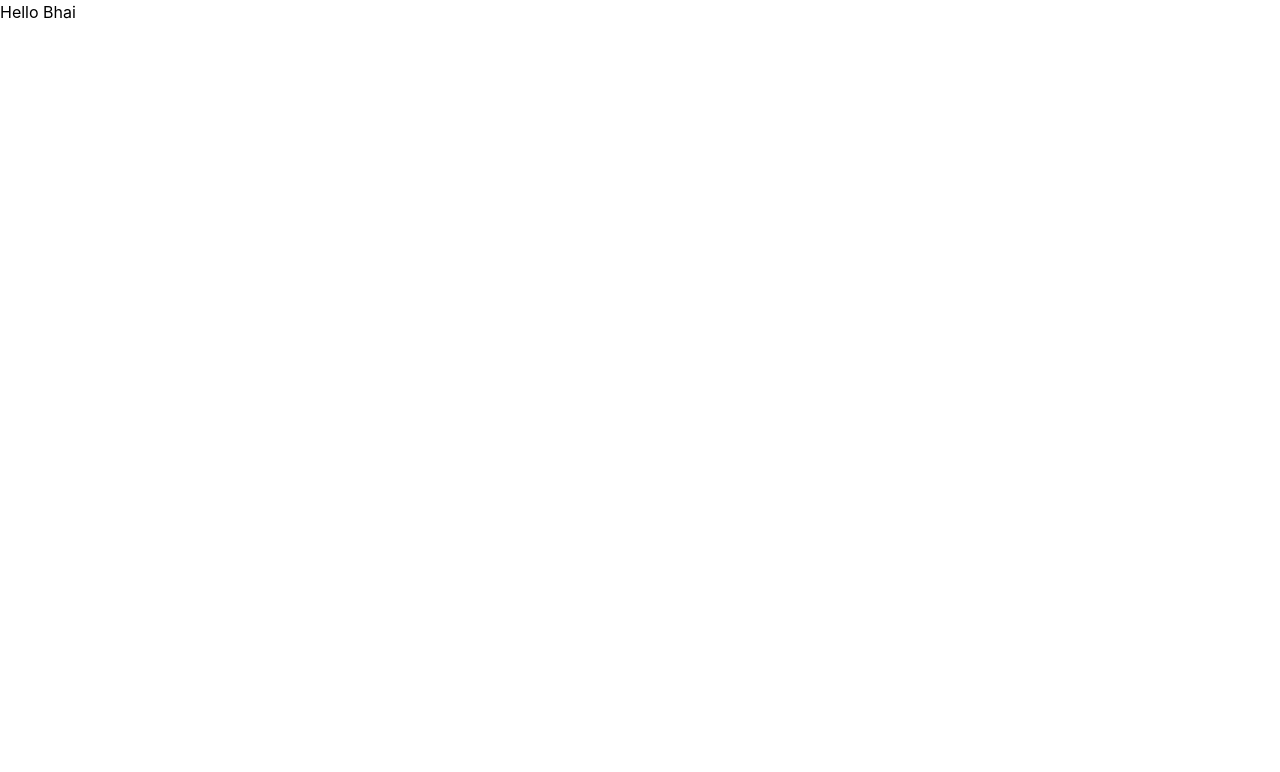
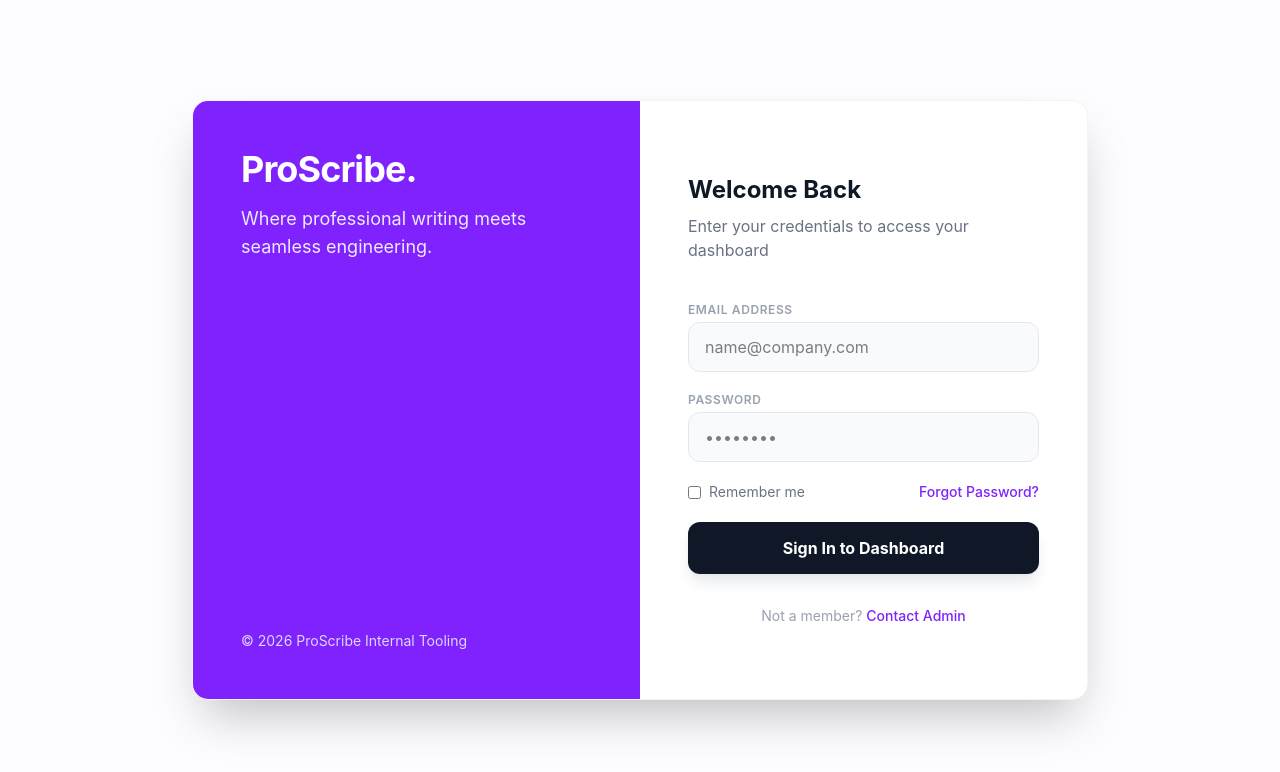
Before and after one commit to SouravDaroch/proscribe, a React (Vite) app in the folder frontend/: page /login in a window 1280 px wide. Shown: the top 772 px of the page. Built offline with nearby package versions, Linux system fonts and the light colour scheme.

Commit message:
style: transform login page into modern split-screen SaaS UI

```diff
--- a/frontend/package.json
+++ b/frontend/package.json
@@ -15,6 +15,7 @@
     "axios": "1.15.0",
     "react": "^19.2.4",
     "react-dom": "^19.2.4",
+    "react-hook-form": "^7.72.1",
     "react-router-dom": "^7.14.1"
   },
   "overrides": {
--- a/frontend/src/App.tsx
+++ b/frontend/src/App.tsx
@@ -1,12 +1,29 @@
-import './App.css'
+import { BrowserRouter as Router, Routes, Route, Navigate } from 'react-router-dom';
+import Login from './pages/login';
+import ProtectedRoute from './components/ProtectedRoute';
+import './App.css';
+
+// Simple placeholder for now
+const Dashboard = () => <div className="p-10 text-2xl">Welcome to your Dashboard! (Private)</div>;
 
 function App() {
+  return (
+    <Router>
+      <Routes>
+        {/* Public Routes */}
+        <Route path="/login" element={<Login />} />
 
-  return (
-    <>
-    Hello Bhai
-    </>
-  )
+        {/* Protected Routes */}
+        <Route element={<ProtectedRoute />}>
+          <Route path="/dashboard" element={<Dashboard />} />
+          {/* We will add the Editor route here later */}
+        </Route>
+
+        {/* Default Redirect */}
+        <Route path="*" element={<Navigate to="/dashboard" />} />
+      </Routes>
+    </Router>
+  );
 }
 
-export default App
+export default App;
--- /dev/null
+++ b/frontend/src/components/ProtectedRoute.tsx
@@ -0,0 +1,14 @@
+import { Navigate, Outlet } from 'react-router-dom';
+import { useAuth } from '../context/AuthContext'
+
+const ProtectedRoute = () => {
+  const { token, isLoading } = useAuth();
+// getting token
+
+  if (isLoading) return <div>Loading...</div>; // Prevent flickering while checking localStorage
+
+// checking auth
+  return token ? <Outlet /> : <Navigate to="/login" />;
+};
+
+export default ProtectedRoute;
--- /dev/null
+++ b/frontend/src/pages/Dashboard.tsx
@@ -0,0 +1,54 @@
+import { useAuth } from '../context/AuthContext';
+
+const Dashboard = () => {
+  const { user, logout } = useAuth();
+
+  return (
+    <div className="flex min-h-screen bg-gray-50">
+      {/* Sidebar */}
+      <aside className="w-64 bg-white border-r border-gray-200 p-6 flex flex-col justify-between">
+        <div>
+          <h1 className="text-xl font-bold text-violet-600 mb-8">ProScribe</h1>
+          <nav className="space-y-2">
+            <button className="w-full text-left px-4 py-2 rounded-lg bg-violet-50 text-violet-700 font-medium">
+              All Drafts
+            </button>
+            <button className="w-full text-left px-4 py-2 rounded-lg text-gray-600 hover:bg-gray-100 transition">
+              Published
+            </button>
+            <button className="w-full text-left px-4 py-2 rounded-lg text-gray-600 hover:bg-gray-100 transition font-bold text-violet-600 mt-4">
+              + New Article
+            </button>
+          </nav>
+        </div>
+
+        <div className="border-t pt-4">
+          <p className="text-sm font-medium text-gray-900">{user?.name}</p>
+          <button
+            onClick={logout}
+            className="text-xs text-red-500 hover:underline mt-1"
+          >
+            Sign Out
+          </button>
+        </div>
+      </aside>
+
+      {/* Main Content Area */}
+      <main className="flex-1 p-10">
+        <header className="flex justify-between items-center mb-8">
+          <h2 className="text-3xl font-bold text-gray-800">Your Articles</h2>
+        </header>
+
+        {/* Empty State (We'll replace this with real data soon) */}
+        <div className="bg-white border-2 border-dashed border-gray-200 rounded-2xl h-64 flex flex-col items-center justify-center text-gray-400">
+          <p>No articles yet.</p>
+          <button className="mt-4 text-violet-600 font-semibold hover:text-violet-700">
+            Create your first draft →
+          </button>
+        </div>
+      </main>
+    </div>
+  );
+};
+
+export default Dashboard;
--- /dev/null
+++ b/frontend/src/pages/login.tsx
@@ -0,0 +1,111 @@
+import { useState } from 'react';
+import { useForm } from 'react-hook-form';
+import { useNavigate } from 'react-router-dom';
+import api from '../api/axios';
+import { useAuth } from '../context/AuthContext';
+
+const Login = () => {
+    const { register, handleSubmit, formState: { errors } } = useForm();
+    const { login } = useAuth();
+    const navigate = useNavigate();
+    const [serverError, setServerError] = useState('');
+
+    const onSubmit = async (data: any) => {
+        try {
+            setServerError('');
+            const response = await api.post('/auth/login', data);
+
+            // Use the global login function from Context
+            login(response.data, response.data.token);
+
+            // Redirect to dashboard (we'll build this next)
+            navigate('/dashboard');
+        } catch (err: any) {
+            setServerError(err.response?.data?.message || 'Something went wrong');
+        }
+    };
+
+  return (
+  <div className="min-h-screen flex items-center justify-center bg-[#fdfcff]">
+    {/* Main Container */}
+    <div className="flex w-full max-w-4xl h-[600px] bg-white rounded-2xl shadow-2xl overflow-hidden border border-gray-100 m-4">
+
+      {/* Left Side: Branding/Visual (Hidden on mobile) */}
+      <div className="hidden md:flex md:w-1/2 bg-violet-600 p-12 flex-col justify-between text-white">
+        <div>
+          <h1 className="text-4xl font-bold tracking-tight">ProScribe.</h1>
+          <p className="mt-4 text-violet-100 text-lg">
+            Where professional writing meets seamless engineering.
+          </p>
+        </div>
+        <div className="text-sm text-violet-200">
+          © 2026 ProScribe Internal Tooling
+        </div>
+      </div>
+
+      {/* Right Side: Login Form */}
+      <div className="w-full md:w-1/2 p-8 md:p-12 flex flex-col justify-center">
+        <div className="mb-10">
+          <h2 className="text-2xl font-bold text-gray-900">Welcome Back</h2>
+          <p className="text-gray-500 mt-2">Enter your credentials to access your dashboard</p>
+        </div>
+
+        {serverError && (
+          <div className="bg-red-50 border-l-4 border-red-500 text-red-700 p-4 mb-6 rounded-r-md text-sm animate-pulse">
+            {serverError}
+          </div>
+        )}
+
+        <form onSubmit={handleSubmit(onSubmit)} className="space-y-5">
+          <div>
+            <label className="block text-xs font-semibold uppercase tracking-wider text-gray-400 mb-1">
+              Email Address
+            </label>
+            <input
+              type="email"
+              {...register('email', { required: 'Email is required' })}
+              className="w-full px-4 py-3 bg-gray-50 border border-gray-200 rounded-xl focus:ring-2 focus:ring-violet-500 focus:bg-white focus:border-transparent outline-none transition-all duration-200"
+              placeholder="name@company.com"
+            />
+            {errors.email && <p className="text-red-500 text-xs mt-1 font-medium">{errors.email.message as string}</p>}
+          </div>
+
+          <div>
+            <label className="block text-xs font-semibold uppercase tracking-wider text-gray-400 mb-1">
+              Password
+            </label>
+            <input
+              type="password"
+              {...register('password', { required: 'Password is required' })}
+              className="w-full px-4 py-3 bg-gray-50 border border-gray-200 rounded-xl focus:ring-2 focus:ring-violet-500 focus:bg-white focus:border-transparent outline-none transition-all duration-200"
+              placeholder="••••••••"
+            />
+            {errors.password && <p className="text-red-500 text-xs mt-1 font-medium">{errors.password.message as string}</p>}
+          </div>
+
+          <div className="flex items-center justify-between text-sm">
+            <label className="flex items-center text-gray-500 cursor-pointer">
+              <input type="checkbox" className="mr-2 rounded border-gray-300 text-violet-600 focus:ring-violet-500" />
+              Remember me
+            </label>
+            <a href="#" className="text-violet-600 hover:text-violet-700 font-medium">Forgot Password?</a>
+          </div>
+
+          <button
+            type="submit"
+            className="w-full bg-gray-900 text-white font-bold py-3.5 rounded-xl hover:bg-gray-800 transition-all duration-300 shadow-lg shadow-gray-200 active:scale-[0.99]"
+          >
+            Sign In to Dashboard
+          </button>
+        </form>
+
+        <p className="mt-8 text-center text-sm text-gray-400">
+          Not a member? <span className="text-violet-600 font-medium cursor-pointer">Contact Admin</span>
+        </p>
+      </div>
+    </div>
+  </div>
+);
+};
+
+export default Login;
--- /dev/null
+++ b/package.json
@@ -0,0 +1,5 @@
+{
+  "dependencies": {
+    "react-hook-form": "^7.72.1"
+  }
+}
```
Also changed, not shown: frontend/src/main.tsx (+4 -4 lines), 2 other files (tests, documents, lock files or other folders).
